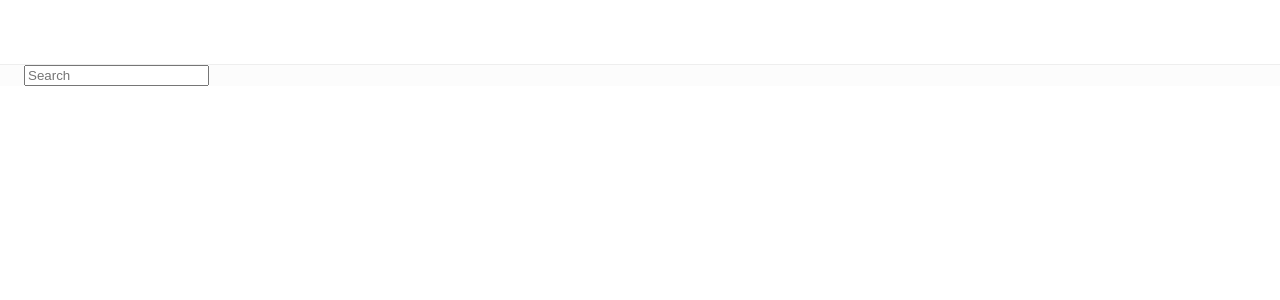
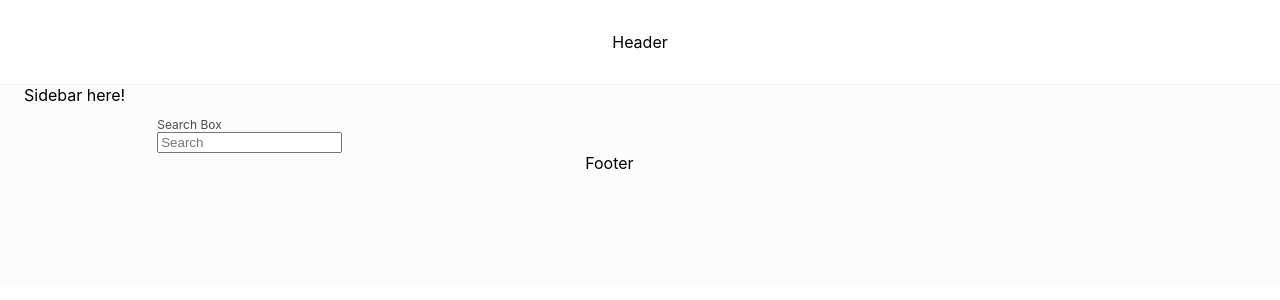
Before and after one commit to nahoang/react-search-ui, a React (Create React App) app: page / in a window 1280 px wide. Shown: the top 300 px of the page. Built offline with nearby package versions, Linux system fonts and the light colour scheme.

Commit message:
style(layout): make the section specific

```diff
--- a/src/components/Layout.js
+++ b/src/components/Layout.js
@@ -1,20 +1,30 @@
-import React from 'react';
+import React from "react";
 
-import LayoutSidebar from './LayoutSidebar';
+import LayoutSidebar from "./LayoutSidebar";
 
 const Layout = (props) => {
   const { children, sideContent } = props;
   return (
     <div className="layout">
       <div className="layout-header">
-
+        Header
       </div>
       <div className="layout-body">
         <div className="layout-body__inner">
           <LayoutSidebar className="layout-sidebar">
-            {sideContent}
+            Sidebar here!
           </LayoutSidebar>
-        {children}
+          <div className="layout-main">
+            <div className="layout-main-header">
+              <div className="layout-main-header__inner">Search Box</div>
+            </div>
+            <div className="layout-main-body">
+              {children}
+            </div>
+            <div className="layout-main-footer">
+              Footer
+            </div>
+          </div>
         </div>
 
       </div>
--- a/src/styles/_layout.scss
+++ b/src/styles/_layout.scss
@@ -12,6 +12,14 @@
 .layout-body {
   background: #fcfcfc;
 
+  &:after {
+    content: "";
+    height: 80px;
+    width: 100%;
+    display: block;
+    position: relative;
+
+  }
   &__inner {
     max-width: 1300px;
     margin-left: auto;
@@ -29,3 +37,30 @@
     display: block;
   }
 }
+
+.layout-main {
+  width: 76%;
+  padding: 32px 0 32px 32px;
+}
+
+.layout-main-header {
+  display: flex;
+  width: 100%;
+  justify-content: space-between;
+  align-items: center;
+
+  &__inner {
+    font-size: 12px;
+    color: #4a4b4b;
+    display: flex;
+    justify-content: space-between;
+    align-items: center;
+    width: 100%;
+  }
+}
+
+.layout-main-footer {
+  display: flex;
+  align-items: center;
+  justify-content: space-around;
+}
```
Also changed, not shown: 1 other file (tests, documents, lock files or other folders).
